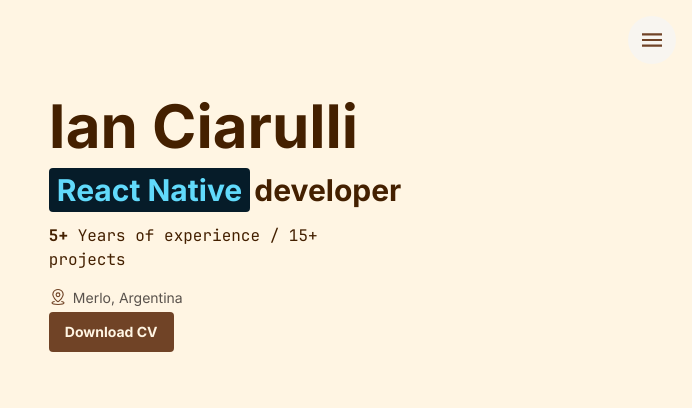
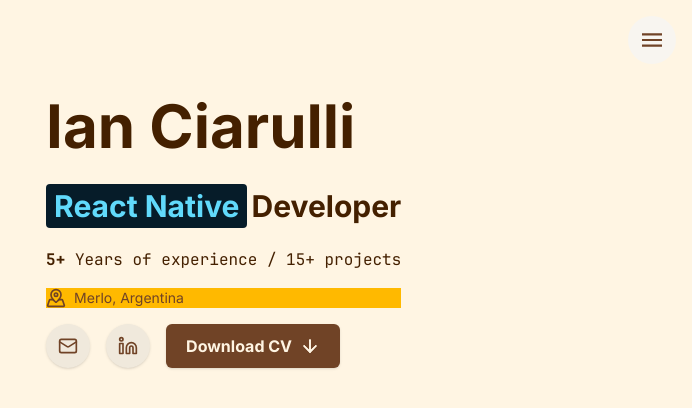
Before and after one commit to IanCiarulli/portfolio, a React (Vite) app: page / in a window 1280 px wide. Shown: the top 408 px of the page, without its empty margins (588-1280 px from the left). Built offline with nearby package versions, Linux system fonts and the light colour scheme.

Commit message:
animated cta button

```diff
--- a/package.json
+++ b/package.json
@@ -24,6 +24,7 @@
     "eslint-plugin-react-hooks": "^5.2.0",
     "eslint-plugin-react-refresh": "^0.4.19",
     "globals": "^16.0.0",
+    "lucide-react": "0.525.0",
     "prettier-plugin-tailwindcss": "^0.6.11",
     "tailwindcss": "^4.1.5",
     "typescript": "~5.7.2",
--- /dev/null
+++ b/src/components/CvCta/cvCta.css
@@ -0,0 +1,23 @@
+.arrow-container:hover .arrow-icon {
+  animation: arrowDown 1.33s ease-in-out infinite;
+}
+.arrow-container:hover .arrow-icon.second {
+  animation: arrowDownSecond 1.33s ease-in-out infinite;
+}
+
+@keyframes arrowDown {
+  0% {
+    transform: translateY(0);
+  }
+  100% {
+    transform: translateY(24px);
+  }
+}
+@keyframes arrowDownSecond {
+  0% {
+    transform: translateY(-24px);
+  }
+  100% {
+    transform: translateY(0);
+  }
+}
--- /dev/null
+++ b/src/components/CvCta/cvCta.tsx
@@ -0,0 +1,18 @@
+import { ArrowDown } from 'lucide-react';
+import './cvCta.css';
+
+export const CvCta = () => {
+  return (
+    <a
+      href="/files/test.pdf"
+      download="IanCiarulli_CV.pdf"
+      className="arrow-container group bg-cta text-cta-text hover:bg-cta-hover inline-flex items-center gap-2 overflow-hidden rounded-md px-5 py-2 font-semibold shadow transition-all"
+    >
+      Download CV
+      <span className="relative h-5 w-5 overflow-hidden">
+        <ArrowDown className="arrow-icon absolute left-0 h-5 w-5" />
+        <ArrowDown className="arrow-icon second absolute left-0 h-5 w-5" />
+      </span>
+    </a>
+  );
+};
--- a/src/components/Hero/hero.tsx
+++ b/src/components/Hero/hero.tsx
@@ -1,54 +1,7 @@
 import { Image } from '@imagekit/react';
 import { THUMBNAILS_URL } from '../../constants';
-
-// Convertir a componente
-function ContactLinks() {
-  return (
-    <div className="flex w-full items-end justify-center space-x-4 lg:justify-start">
-      {/* <a
-        href="mailto:ian.ciarulli@gmail.com"
-        target="_blank"
-        aria-label="Email"
-      >
-        <img src="/mail.svg" alt="Mail Icon" className="h-10 w-10" />
-      </a>
-      <div className="pt-1.25">
-        <a
-          href="https://www.linkedin.com/in/ian-ciarulli/"
-          target="_blank"
-          aria-label="LinkedIn"
-        >
-          <img
-            src="/linkedin.svg"
-            alt="LinkedIn Icon"
-            className="h-7.5 w-7.5"
-          />
-        </a>
-      </div> */}
-      <div className="pt-1">
-        <button
-          type="button"
-          onClick={async () => {
-            const response = await fetch('files/test.pdf');
-            const blob = await response.blob();
-            const url = window.URL.createObjectURL(blob);
-            const a = document.createElement('a');
-            a.href = url;
-            a.download = 'IanCiarulli_CV.pdf';
-            document.body.appendChild(a);
-            a.click();
-            a.remove();
-            window.URL.revokeObjectURL(url);
-          }}
-          className="bg-cta hover:bg-cta-hover text-cta-text inline-flex h-10 items-center rounded px-4 text-sm font-semibold transition-colors"
-          aria-label="Download CV"
-        >
-          Download CV
-        </button>
-      </div>
-    </div>
-  );
-}
+import { Mail, Linkedin, MapPinned } from 'lucide-react';
+import { CvCta } from '..';
 
 export function Hero() {
   return (
@@ -73,28 +26,42 @@
         />
       </div>
       <div className="flex w-full flex-col px-6">
-        <h1 className="mb-4 w-full text-left text-6xl font-bold whitespace-nowrap">
+        <h1 className="mb-8 w-full text-left text-6xl font-bold whitespace-nowrap">
           Ian Ciarulli
         </h1>
-        <h2 className="mb-4 w-full text-left text-3xl font-bold whitespace-nowrap">
+        <h2 className="mb-6 w-full text-left text-3xl font-bold whitespace-nowrap">
           <span className="mr-1 rounded bg-[#061c29] px-2 py-1 text-[#61dafb]">
             React Native
           </span>
-          developer
+          Developer
         </h2>
         <p className="font-jetbrains mb-4 w-full text-left text-base">
           <span className="font-bold"> 5+ </span>Years of experience / 15+
           projects
         </p>
-        <div className="text-text-secondary flex w-full justify-start text-sm">
-          <img
-            src="/location.svg"
-            alt="Location Icon"
-            className="mr-1.5 h-4.5 w-4.5"
-          />
+        <div className="text-cta flex w-full items-end bg-amber-400 text-sm">
+          <MapPinned className="text-cta mr-2 h-5 w-5" />
           <span>Merlo, Argentina</span>
         </div>
-        <ContactLinks />
+        <div className="mt-4 flex gap-4">
+          <a
+            href="mailto:ian@mail.com"
+            aria-label="Email"
+            className="text-cta rounded-full bg-[#f0e9dc] p-3 shadow-sm transition-all hover:bg-[#e8e0d0]"
+          >
+            <Mail className="h-5 w-5" />
+          </a>
+          <a
+            href="https://linkedin.com/in/ian"
+            aria-label="LinkedIn"
+            target="_blank"
+            rel="noopener noreferrer"
+            className="text-cta rounded-full bg-[#f0e9dc] p-3 shadow-sm transition-all hover:bg-[#e8e0d0]"
+          >
+            <Linkedin className="h-5 w-5" />
+          </a>
+          <CvCta />
+        </div>
       </div>
     </section>
   );
--- a/src/components/index.ts
+++ b/src/components/index.ts
@@ -5,3 +5,4 @@
 export * from './Menu/menu';
 export * from './Thumbnail/thumbnail';
 export * from './ProjectsList/projectsList';
+export * from './CvCta/cvCta';
```
Also changed, not shown: 1 other file (tests, documents, lock files or other folders).
